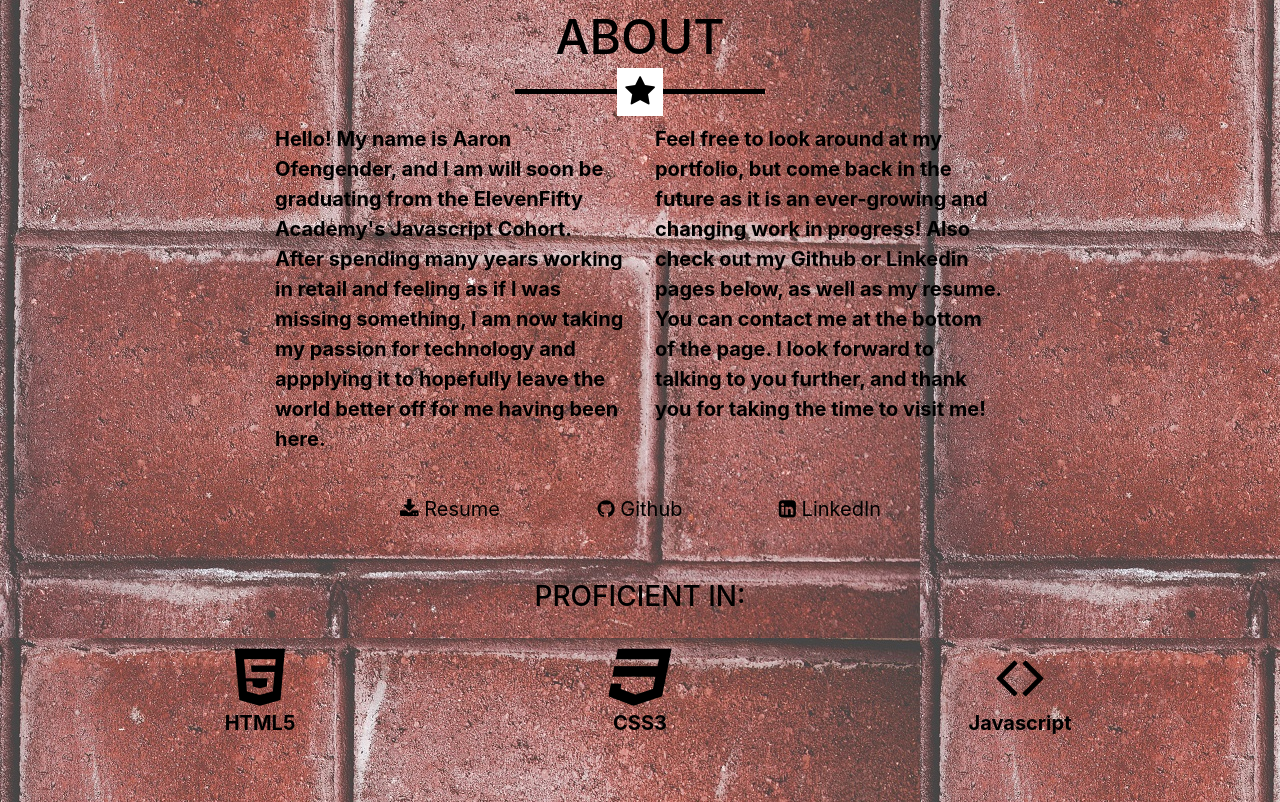
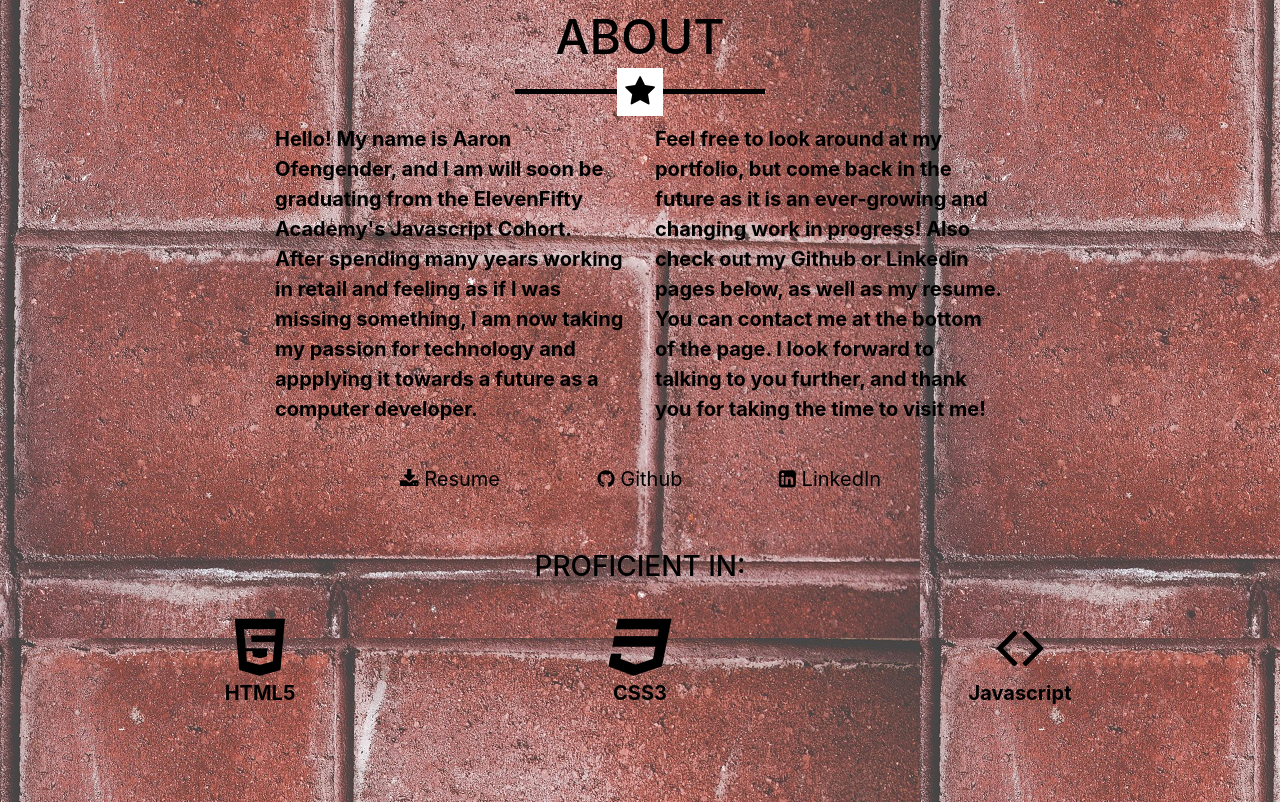
Before and after one commit to aofengen/aofengen.github.io, a website with bundled scripts: page index.html in a window 1280 px wide. Shown: the part 1620-2422 px from the top of the page. Built offline with nearby package versions, Linux system fonts and the light colour scheme.

Commit message:
changed about me section

```diff
--- a/index.html
+++ b/index.html
@@ -138,7 +138,7 @@
         <hr class="star-primary">
         <div class="row">
           <div class="col-lg-4 ml-auto">
-            <b><p>Hello! My name is Aaron Ofengender, and I am will soon be graduating from the ElevenFifty Academy's Javascript Cohort. After spending many years working in retail and feeling as if I was missing something, I am now taking my passion for technology and appplying it to hopefully leave the world better off for me having been here.</p></b>
+            <b><p>Hello! My name is Aaron Ofengender, and I am will soon be graduating from the ElevenFifty Academy's Javascript Cohort. After spending many years working in retail and feeling as if I was missing something, I am now taking my passion for technology and appplying it towards a future as a computer developer.</p></b>
           </div>
           <div class="col-lg-4 mr-auto">
             <b><p>Feel free to look around at my portfolio, but come back in the future as it is an ever-growing and changing work in progress! Also check out my Github or Linkedin pages below, as well as my resume. You can contact me at the bottom of the page. I look forward to talking to you further, and thank you for taking the time to visit me!</p></b>
```
Also changed, not shown: img/contact-background.jpg.
